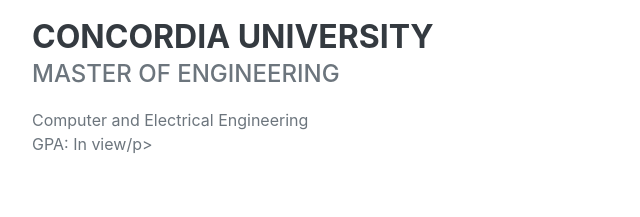
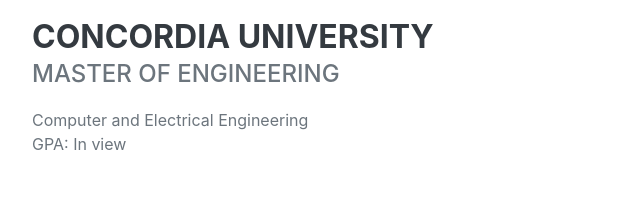
Before and after one commit to james-agbonz/ProjectManager, a plain HTML site: page index.html in a window 1280 px wide. Shown: the part 2280-2497 px from the top of the page, 288-928 px from the left. Drawn offline with nearby package versions, Linux system fonts and the light colour scheme; a web font is replaced by a local one.

Commit message:
Update index.html

```diff
--- a/index.html
+++ b/index.html
@@ -105,7 +105,7 @@
                             <h3 class="mb-0">Concordia University</h3>
                             <div class="subheading mb-3">Master of Engineering</div>
                             <div>Computer and Electrical Engineering</div>
-                           <p>GPA: In view/p>
+                           <p>GPA: In view</p>
                         </div>
                         <div class="flex-shrink-0"><span class="text-primary">September 2023 - 2025</span></div>
                     </div>
```
